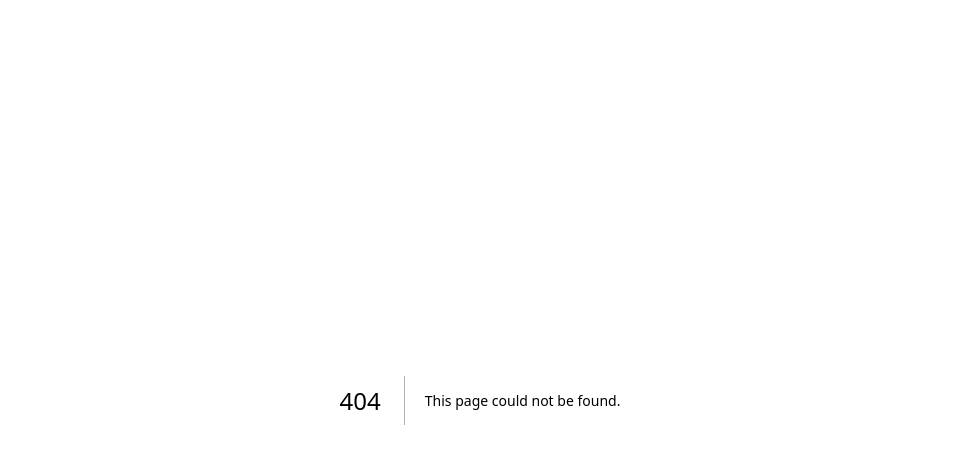
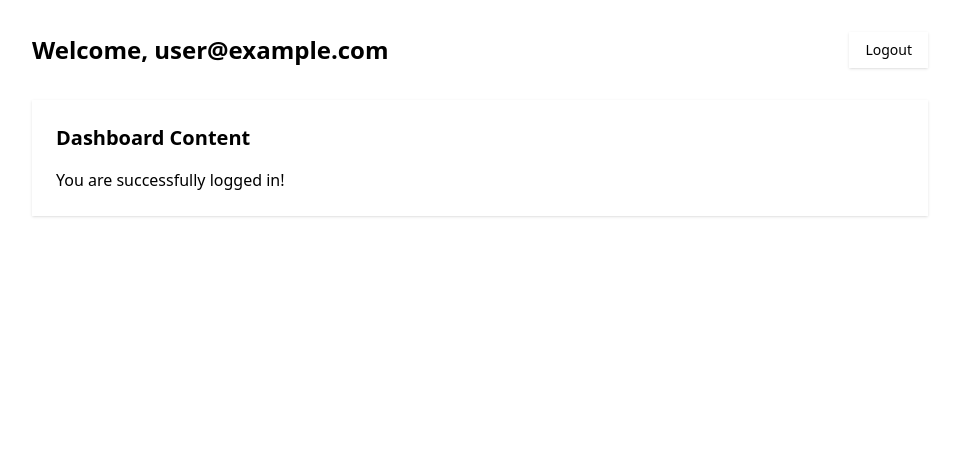
Before and after one commit to YahyaSopian/InternIntelligence_LoginPage, a Next.js app in the folder login-page/: page /dashboard in a window 1280 px wide. Before the commit this address had no page. Shown: the top 464 px of the page, without its empty margins (160-1118 px from the left). Built offline with nearby package versions, Linux system fonts and the light colour scheme; no server answers; sample sign-in values are in the browser's storage.

Commit message:
form validation, dashboard page
email and password validation
redirect to dashboard page if user succesfully login

```diff
--- /dev/null
+++ b/login-page/src/app/dashboard/page.tsx
@@ -0,0 +1,45 @@
+'use client';
+
+import { useAuth } from '@/hooks/useAuth';
+import { signOut } from 'firebase/auth';
+import { auth } from '@/lib/firebase';
+import { Button } from '@/components/ui/button';
+import { useRouter } from 'next/navigation';
+
+export default function DashboardPage() {
+  const { user, loading } = useAuth();
+  const router = useRouter();
+
+  const handleLogout = async () => {
+    try {
+      await signOut(auth);
+      router.push('/');
+    } catch (error) {
+      console.error('Error logging out:', error);
+    }
+  };
+
+  if (loading) {
+    return <div className="flex items-center justify-center h-screen">Loading...</div>;
+  }
+
+  if (!user) {
+    router.push('/');
+    return null;
+  }
+
+  return (
+    <div className="min-h-screen p-8">
+      <div className="max-w-4xl mx-auto">
+        <div className="flex justify-between items-center mb-8">
+          <h1 className="text-2xl font-bold">Welcome, {user.email}</h1>
+          <Button onClick={handleLogout}>Logout</Button>
+        </div>
+        <div className="bg-white rounded-lg shadow p-6">
+          <h2 className="text-xl font-semibold mb-4">Dashboard Content</h2>
+          <p>You are successfully logged in!</p>
+        </div>
+      </div>
+    </div>
+  );
+}
--- a/login-page/src/app/page.tsx
+++ b/login-page/src/app/page.tsx
@@ -1,8 +1,11 @@
 'use client';
 
-import { useState } from 'react';
+import { useState, useEffect } from 'react';
 import { signInWithEmailAndPassword, setPersistence, browserLocalPersistence, browserSessionPersistence } from 'firebase/auth';
 import { auth } from '@/lib/firebase';
+import { useRouter } from 'next/navigation';
+import { validateEmail, validatePassword } from '@/lib/validation';
+import { useAuth } from '@/hooks/useAuth';
 import { Button } from '@/components/ui/button';
 import { Input } from '@/components/ui/input';
 import { Label } from '@/components/ui/label';
@@ -15,20 +18,43 @@ export default function LoginPage() {
   const [rememberMe, setRememberMe] = useState(false);
   const [error, setError] = useState('');
   const [loading, setLoading] = useState(false);
+  const [validation, setValidation] = useState({
+    email: '',
+    password: ''
+  });
+  const router = useRouter();
+
+  // Redirect if already logged in
+  const { user, loading: authLoading } = useAuth('/dashboard');
+
+  const validateForm = () => {
+    const emailError = validateEmail(email);
+    const passwordError = validatePassword(password);
+
+    setValidation({
+      email: emailError || '',
+      password: passwordError || ''
+    });
+
+    return !emailError && !passwordError;
+  };
 
   const handleLogin = async (e: React.FormEvent) => {
     e.preventDefault();
+
+    if (!validateForm()) {
+      return;
+    }
+
     setError('');
     setLoading(true);
 
     try {
-      // Set persistence berdasarkan remember me
       await setPersistence(auth, rememberMe ? browserLocalPersistence : browserSessionPersistence);
-
       await signInWithEmailAndPassword(auth, email, password);
-      console.log('Login successful!');
+      router.push('/dashboard'); // Redirect to dashboard after successful login
     } catch (err: any) {
-      setError('Failed to login. Please check your credentials.');
+      setError('Invalid email or password');
       console.error(err);
     }
 
@@ -38,24 +64,31 @@ export default function LoginPage() {
   return (
     <main className="min-h-screen flex items-center justify-center bg-gray-100">
       <Card className="w-full max-w-md">
-        <CardHeader className="space-y-1">
+      <CardHeader className="space-y-1">
           <CardTitle className="text-2xl font-bold text-center">Login</CardTitle>
           <CardDescription className="text-center">
-            Enter your email and password to login to your account
+            Enter your credentials to access your account
           </CardDescription>
         </CardHeader>
         <CardContent>
           <form onSubmit={handleLogin} className="space-y-4">
-            <div className="space-y-2">
+          <div className="space-y-2">
               <Label htmlFor="email">Email</Label>
               <Input
                 id="email"
                 type="email"
                 placeholder="m@example.com"
                 value={email}
-                onChange={(e) => setEmail(e.target.value)}
+                onChange={(e) => {
+                  setEmail(e.target.value);
+                  setValidation(prev => ({ ...prev, email: '' }));
+                }}
+                className={validation.email ? 'border-red-500' : ''}
                 required
               />
+              {validation.email && (
+                <p className="text-sm text-red-500">{validation.email}</p>
+              )}
             </div>
             <div className="space-y-2">
               <Label htmlFor="password">Password</Label>
@@ -63,9 +96,16 @@ export default function LoginPage() {
                 id="password"
                 type="password"
                 value={password}
-                onChange={(e) => setPassword(e.target.value)}
+                onChange={(e) => {
+                  setPassword(e.target.value);
+                  setValidation(prev => ({ ...prev, password: '' }));
+                }}
+                className={validation.password ? 'border-red-500' : ''}
                 required
               />
+              {validation.password && (
+                <p className="text-sm text-red-500">{validation.password}</p>
+              )}
             </div>
             <div className="flex items-center justify-between">
               <div className="flex items-center space-x-2">
--- /dev/null
+++ b/login-page/src/hooks/useAuth.ts
@@ -0,0 +1,26 @@
+'use client';
+
+import { useEffect, useState } from 'react';
+import { onAuthStateChanged, User } from 'firebase/auth';
+import { auth } from '@/lib/firebase';
+import { useRouter } from 'next/navigation';
+
+export const useAuth = (redirectTo?: string) => {
+  const [user, setUser] = useState<User | null>(null);
+  const [loading, setLoading] = useState(true);
+  const router = useRouter();
+
+  useEffect(() => {
+    const unsubscribe = onAuthStateChanged(auth, (user) => {
+      setUser(user);
+      setLoading(false);
+      if (user && redirectTo) {
+        router.push(redirectTo);
+      }
+    });
+
+    return () => unsubscribe();
+  }, [redirectTo, router]);
+
+  return { user, loading };
+};
--- /dev/null
+++ b/login-page/src/lib/validation.ts
@@ -0,0 +1,15 @@
+export const validateEmail = (email: string): string | null => {
+    if (!email) return 'Email is required';
+    const emailRegex = /^[^\s@]+@[^\s@]+\.[^\s@]+$/;
+    if (!emailRegex.test(email)) return 'Please enter a valid email address';
+    return null;
+  };
+
+  export const validatePassword = (password: string): string | null => {
+    if (!password) return 'Password is required';
+    if (password.length < 6) return 'Password must be at least 6 characters';
+    if (!/\d/.test(password)) return 'Password must contain at least one number';
+    if (!/[a-z]/.test(password)) return 'Password must contain at least one lowercase letter';
+    if (!/[A-Z]/.test(password)) return 'Password must contain at least one uppercase letter';
+    return null;
+  };
```
